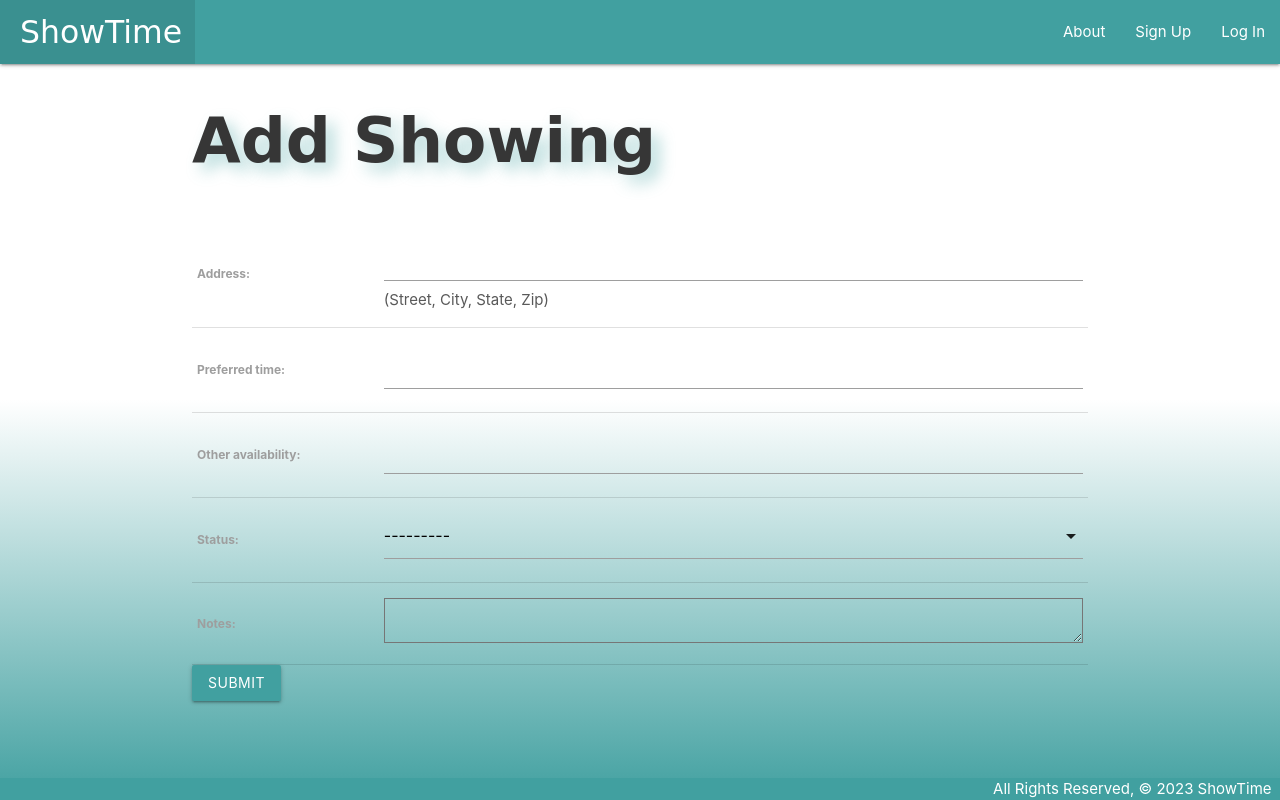
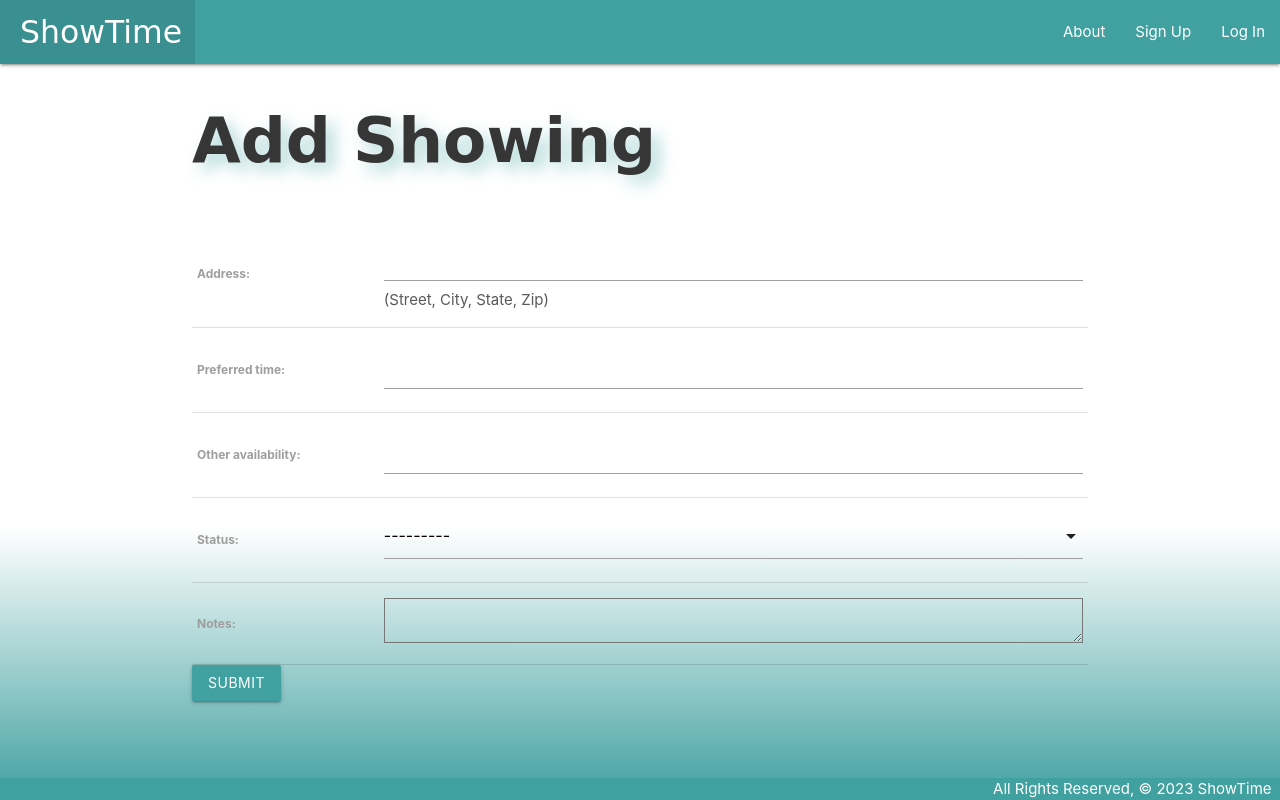
Before and after one commit to Justin-Guimond/showtime, a Django app: page /showings/create/ in a window 1280 px wide. Run offline with Django 4.2, Linux system fonts and the light colour scheme.

Commit message:
Commit 20 - lowered gradient background to hide image border

```diff
--- a/main_app/static/css/style.css
+++ b/main_app/static/css/style.css
@@ -4,7 +4,7 @@ body {
     min-height: 100vh;
     flex-direction: column;
     background: white;
-    background: linear-gradient(to bottom, white 50%, rgb(65, 160, 160));
+    background: linear-gradient(to bottom, white 66%, rgb(65, 160, 160));
     color: rgb(89, 89, 89);
 
   }
```
